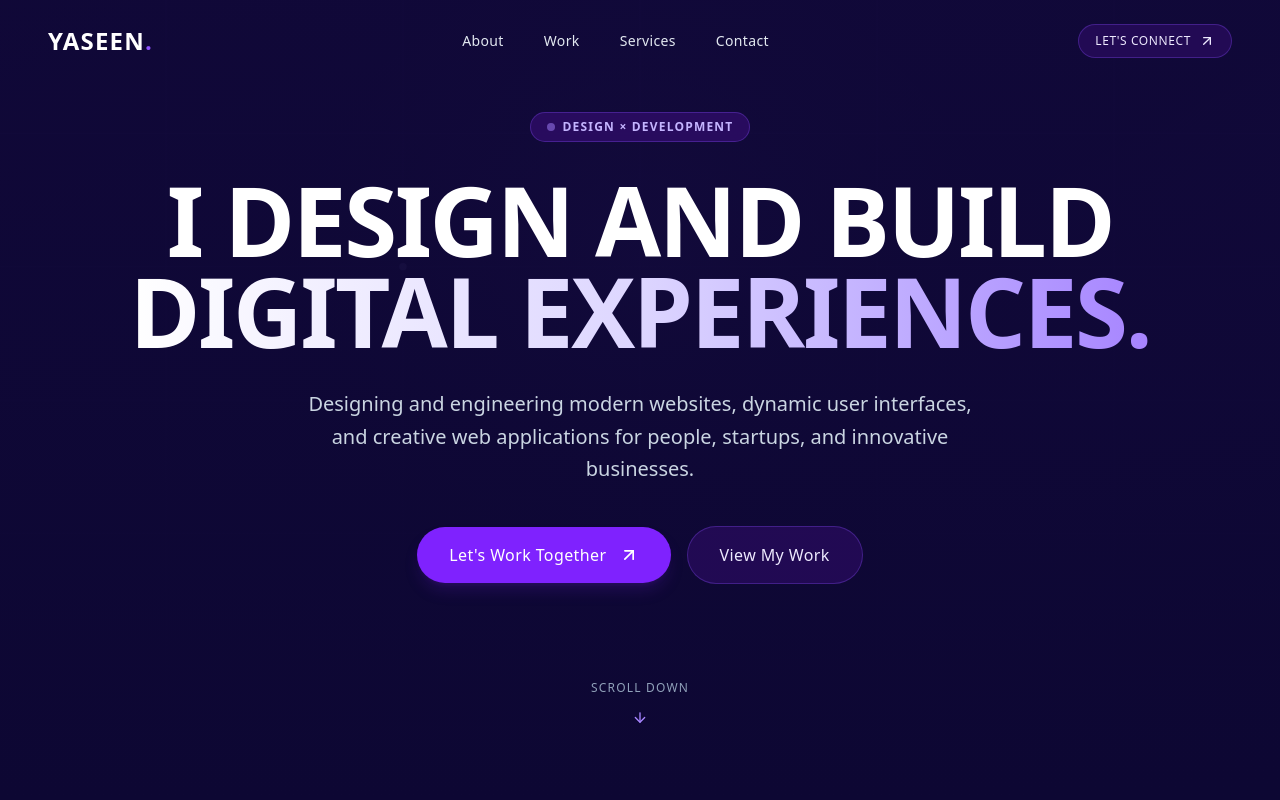
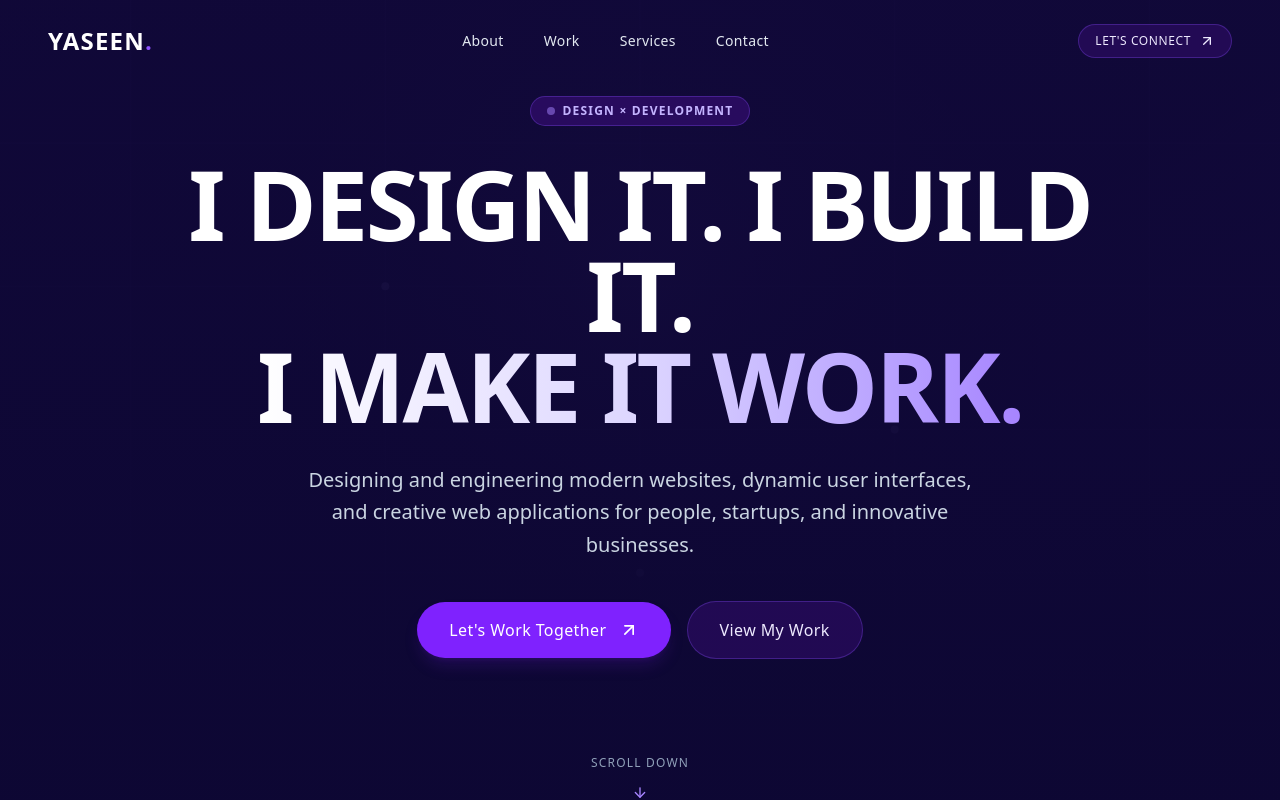
Before and after one commit to yaseenpierson/my_portfolio_freelancing, a React (Vite) app: page / in a window 1280 px wide. Shown: the top 800 px of the page. Built offline with nearby package versions, Linux system fonts and the light colour scheme.

Commit message:
style: update hero title to 'I DESIGN IT. I BUILD IT. I MAKE IT WORK.'

```diff
--- a/src/components/sections/Hero.tsx
+++ b/src/components/sections/Hero.tsx
@@ -39,9 +39,9 @@ export const Hero: React.FC = () => {
           transition={{ duration: 0.6, delay: 0.1 }}
           className="text-4xl sm:text-6xl md:text-7xl lg:text-8xl font-black tracking-tight text-white uppercase leading-[0.95] max-w-5xl"
         >
-          I DESIGN AND BUILD <br />
+          I DESIGN IT. I BUILD IT. <br />
           <span className="text-transparent bg-clip-text bg-gradient-to-r from-white via-violet-200 to-violet-400">
-            DIGITAL EXPERIENCES.
+            I MAKE IT WORK.
           </span>
         </motion.h1>
 
```
